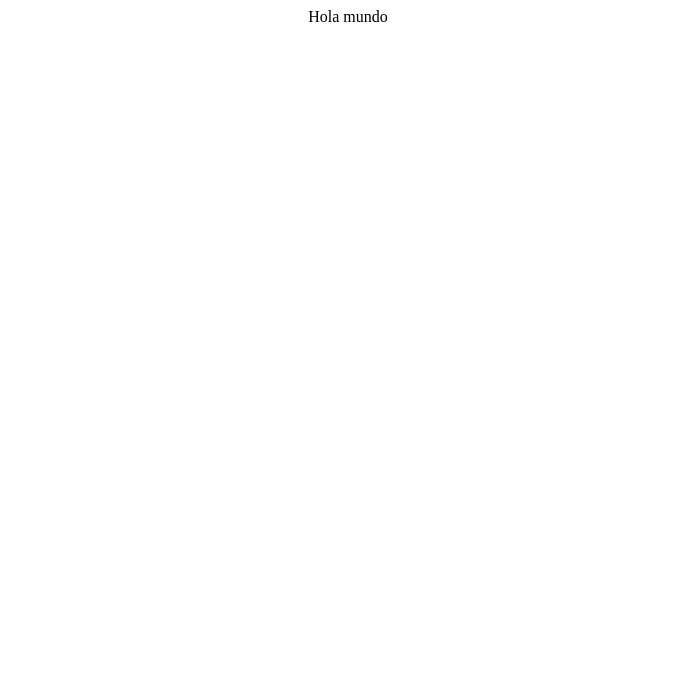
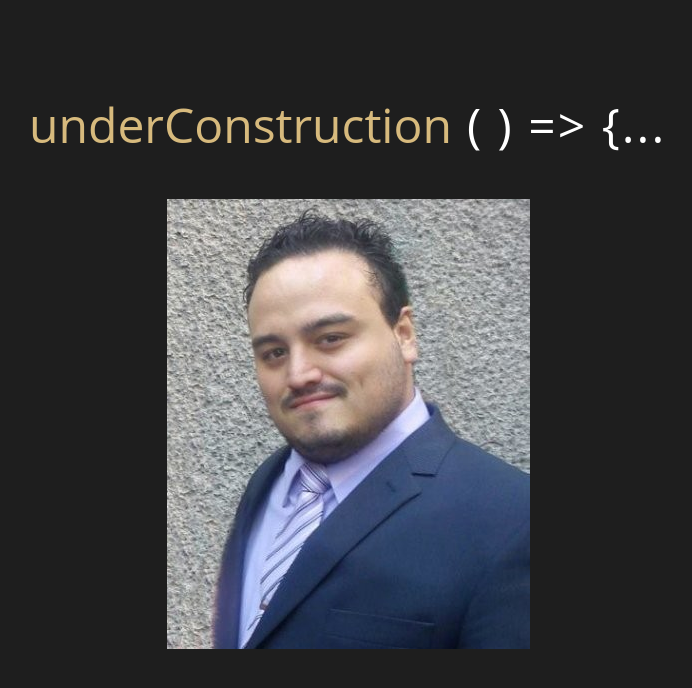
Before and after one commit to gurdoman/portfolio, a React (Create React App) app: page / in a window 1280 px wide. Shown: the top 688 px of the page, without its empty margins (292-984 px from the left). Built offline with nearby package versions, Linux system fonts and the light colour scheme.

Commit message:
Under construction

```diff
--- a/package.json
+++ b/package.json
@@ -3,6 +3,7 @@
   "version": "0.1.0",
   "private": true,
   "dependencies": {
+    "gh-pages": "^2.1.1",
     "react": "^16.10.2",
     "react-dom": "^16.10.2",
     "react-scripts": "3.2.0"
--- a/src/App.css
+++ b/src/App.css
@@ -1,22 +1,71 @@
-.App {
-  text-align: center;
+*{
+  box-sizing: border-box;
+  margin: 0;
+  padding: 0;
 }
 
-.App-logo {
-  height: 40vmin;
+body{
+  margin: 0;
+  padding: 0;
+  font-family: 'Open Sans', Impact, sans-serif;
+  line-height: 1.4;
+  background-color: #1E1E1E;
 }
 
-.App-header {
-  background-color: #282c34;
-  min-height: 100vh;
+a{
+  color: #333;
+  text-decoration: none;
+}
+
+.App {
+  max-width: 1100px;
+  margin: auto;
+  width: 100%;
+}
+
+.under-construction {
   display: flex;
-  flex-direction: column;
+  height: 700px;
   align-items: center;
   justify-content: center;
-  font-size: calc(10px + 2vmin);
-  color: white;
+  flex-direction: column;
 }
 
-.App-link {
-  color: #09d3ac;
+.under-construction_text-container{
+  margin: 40px 0;
 }
+
+.under-construction_span {
+  font-size: 3em;
+  color: #D7BA7D;
+}
+
+.under-contruction_arrow-function{
+  font-size: 3em;
+  color: #fff;
+  margin-left: 15px;;
+}
+
+@keyframes animate-function{
+  from{width: 0%;}
+  to{width: 100%;}
+}
+
+@keyframes blink {
+  from, to {
+      border-color: transparent
+  }
+  50% {
+      border-color: #fff;
+  }
+}
+
+.animate-function{
+  animation: animate-function 5s steps(20, end) infinite, blink .75s step-end infinite;
+  overflow: hidden;
+  display: inline-flex;
+  letter-spacing: 2px;
+  border-right: 4px solid #fff;
+  white-space: nowrap;
+  max-width: 200px;
+}
--- a/src/App.js
+++ b/src/App.js
@@ -1,12 +1,15 @@
-import React from 'react';
+import React, { Component } from 'react';
+import Cv from './components/cv/Cv'
 import './App.css';
 
-function App() {
-  return (
-    <div className="App">
-      Hola mundo
-    </div>
-  );
+class App extends Component {
+  render(){
+    return (
+      <div className="App">
+        <Cv />
+      </div>
+    );
+  }
 }
 
 export default App;
--- /dev/null
+++ b/src/components/cv/Cv.js
@@ -0,0 +1,25 @@
+import React, { Component } from 'react';
+import profilepicture from './me.png';
+
+const imgStyle = {
+  width: '363px',
+  height: '450px'
+}
+
+class Cv extends Component {
+  render(){
+    return (
+      <div className="under-construction">
+        <div className="under-construction_text-container">
+          <span className="under-construction_span">underConstruction</span>
+          <span className="under-contruction_arrow-function animate-function">
+            &#40;     &#41; &#61;&gt;  &#123;...
+          </span>
+        </div>
+        <img src={profilepicture} alt="profilepicture" style={imgStyle}/>
+      </div>
+    );
+  }
+}
+
+export default Cv;
```
Also changed, not shown: public/manifest.json, src/components/cv/me.png (added), 1 other file (tests, documents, lock files or other folders).
